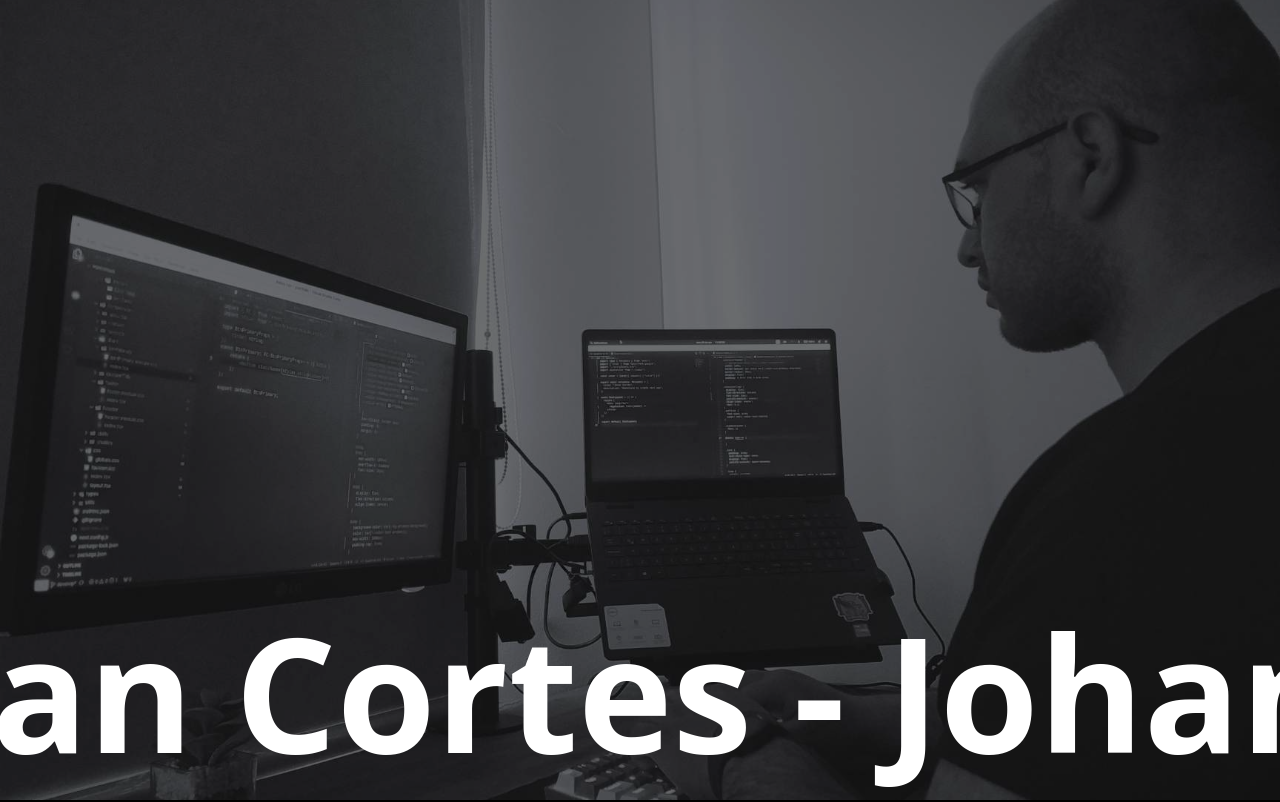
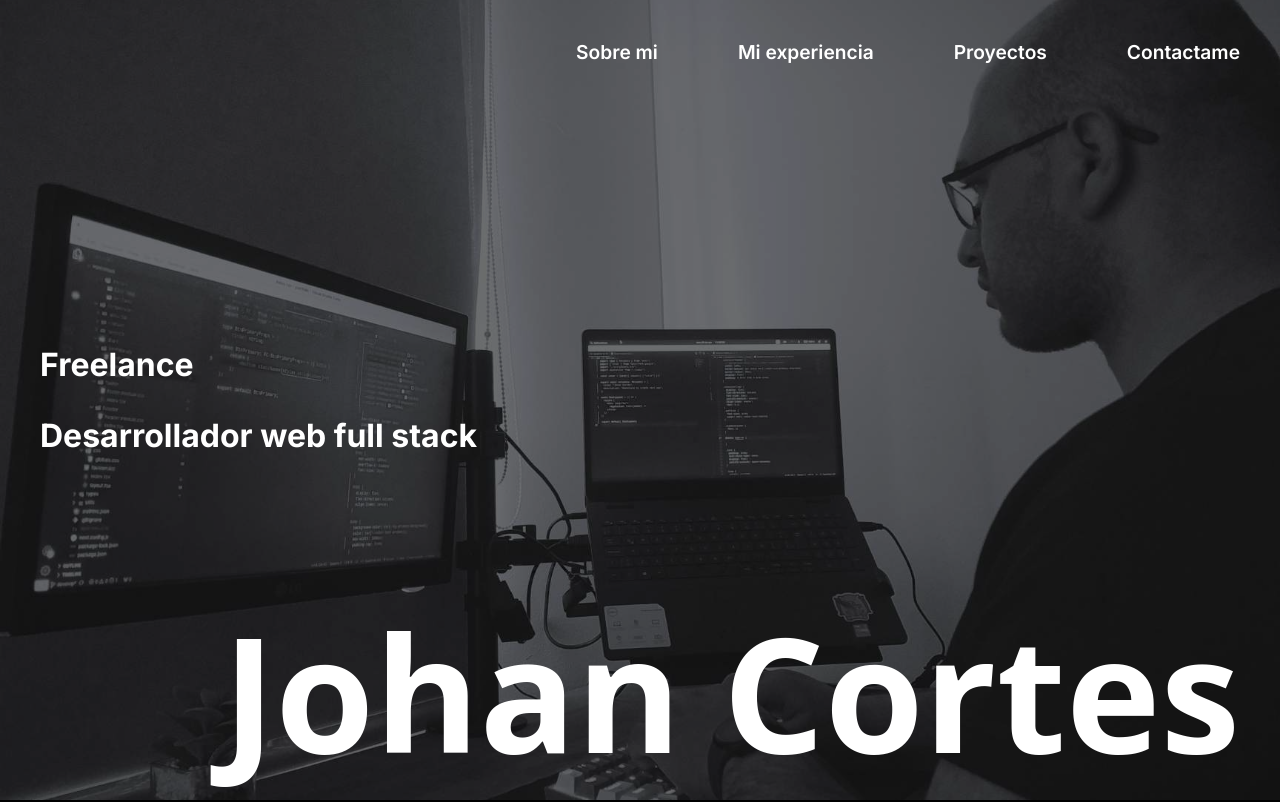
Before and after one commit to jako12287/portfolio, a Next.js app: page /components/aboutMe in a window 1280 px wide. Shown: the top 802 px of the page. Built offline with nearby package versions, Linux system fonts and the light colour scheme.

Commit message:
header ajustments

```diff
--- a/src/app/components/share/header/header.module.css
+++ b/src/app/components/share/header/header.module.css
@@ -2,6 +2,7 @@
   width: 100%;
   height: 100vh;
   position: relative;
+  user-select: none;
 }
 
 .imageHero {
@@ -18,22 +19,59 @@
   background-color: #00000090;
   position: absolute;
   display: flex;
+  flex-direction: column;
 }
 
 .textHero {
   font-size: 10rem;
-  font-family: system-ui, -apple-system, BlinkMacSystemFont, 'Segoe UI', Roboto, Oxygen, Ubuntu, Cantarell, 'Open Sans', 'Helvetica Neue', sans-serif;
-  overflow: visible;
-  white-space: nowrap;
-  animation: textmate 5000s linear infinite;
+  font-family: system-ui, -apple-system, BlinkMacSystemFont, "Segoe UI", Roboto,
+    Oxygen, Ubuntu, Cantarell, "Open Sans", "Helvetica Neue", sans-serif;
+  /* overflow: visible; */
+  /* white-space: nowrap; */
   align-self: flex-end;
+  width: 100%;
+  text-align: end;
+  padding-right: 2.5rem;
 }
 
-@keyframes textmate {
-  from {
-    transform: translateX(0%);
-  }
-  to {
-    transform: translateX(-100%);
-  }
+.infoContainer {
+  flex: 1;
 }
+
+.listMenu {
+  display: flex;
+  gap: 5rem;
+  justify-content: flex-end;
+  text-decoration: none;
+  list-style-type: none;
+  padding-top: 2.5rem;
+  padding-right: 2.5rem;
+  font-weight: 600;
+  font-size: 1.2rem;
+}
+
+.listMenu li {
+  cursor: pointer;
+  transition: color 0.5s ease-in-out;
+}
+
+.listMenu li:hover {
+  color: var(--color-text-third);
+  transition: color 0.5s ease-in-out;
+}
+
+.containerSubtitle {
+  font-size: 2rem;
+  display: flex;
+  flex-direction: column;
+  padding-left: 2.5rem;
+  gap: 2rem;
+}
+
+
+
+.nameContainer {
+  flex: 1;
+  display: flex;
+  align-items: center;
+}
--- a/src/app/components/share/header/index.tsx
+++ b/src/app/components/share/header/index.tsx
@@ -10,55 +10,32 @@ const Header = () => {
         className={styles.imageHero}
       />
       <div className={styles.dataContainer}>
+
+        <div className={styles.infoContainer}>
+        <ul className={styles.listMenu}>
+          <li>Sobre mi</li>
+          <li>Mi experiencia</li>
+          <li>Proyectos</li>
+          <li>Contactame</li>
+        </ul>
+        </div>
+        <div className={styles.containerSubtitle}>
+        <h4>
+          Freelance
+        </h4>
+        <h4>
+          Desarrollador web full stack
+        </h4>
+
+        </div>
+
+        <div className={styles.nameContainer}>
+
         <h1 className={styles.textHero}>
-          {" "}
-          Johan Cortes - Johan Cortes - Johan Cortes - Johan CortesJohan Cortes
-          - Johan Cortes - Johan Cortes - Johan CortesJohan Cortes - Johan
-          Cortes - Johan Cortes - Johan CortesJohan Cortes - Johan Cortes -
-          Johan Cortes - Johan CortesJohan Cortes - Johan Cortes - Johan Cortes
-          - Johan CortesJohan Cortes - Johan Cortes - Johan Cortes - Johan
-          CortesJohan Cortes - Johan Cortes - Johan Cortes - Johan CortesJohan
-          Cortes - Johan Cortes - Johan Cortes - Johan CortesJohan Cortes -
-          Johan Cortes - Johan Cortes - Johan CortesJohan Cortes - Johan Cortes
-          - Johan Cortes - Johan CortesJohan Cortes - Johan Cortes - Johan
-          Cortes - Johan CortesJohan Cortes - Johan Cortes - Johan Cortes -
-          Johan CortesJohan Cortes - Johan Cortes - Johan Cortes - Johan
-          CortesJohan Cortes - Johan Cortes - Johan Cortes - Johan CortesJohan
-          Cortes - Johan Cortes - Johan Cortes - Johan CortesJohan Cortes -
-          Johan Cortes - Johan Cortes - Johan CortesJohan Cortes - Johan Cortes
-          - Johan Cortes - Johan CortesJohan Cortes - Johan Cortes - Johan
-          Cortes - Johan CortesJohan Cortes - Johan Cortes - Johan Cortes -
-          Johan CortesJohan Cortes - Johan Cortes - Johan Cortes - Johan
-          CortesJohan Cortes - Johan Cortes - Johan Cortes - Johan CortesJohan
-          Cortes - Johan Cortes - Johan Cortes - Johan CortesJohan Cortes -
-          Johan Cortes - Johan Cortes - Johan CortesJohan Cortes - Johan Cortes
-          - Johan Cortes - Johan CortesJohan Cortes - Johan Cortes - Johan
-          Cortes - Johan CortesJohan Cortes - Johan Cortes - Johan Cortes -
-          Johan CortesJohan Cortes - Johan Cortes - Johan Cortes - Johan
-          CortesJohan Cortes - Johan Cortes - Johan Cortes - Johan CortesJohan
-          Cortes - Johan Cortes - Johan Cortes - Johan CortesJohan Cortes -
-          Johan Cortes - Johan Cortes - Johan CortesJohan Cortes - Johan Cortes
-          - Johan Cortes - Johan CortesJohan Cortes - Johan Cortes - Johan
-          Cortes - Johan CortesJohan Cortes - Johan Cortes - Johan Cortes -
-          Johan CortesJohan Cortes - Johan Cortes - Johan Cortes - Johan
-          CortesJohan Cortes - Johan Cortes - Johan Cortes - Johan CortesJohan
-          Cortes - Johan Cortes - Johan Cortes - Johan CortesJohan Cortes -
-          Johan Cortes - Johan Cortes - Johan CortesJohan Cortes - Johan Cortes
-          - Johan Cortes - Johan CortesJohan Cortes - Johan Cortes - Johan
-          Cortes - Johan CortesJohan Cortes - Johan Cortes - Johan Cortes -
-          Johan CortesJohan Cortes - Johan Cortes - Johan Cortes - Johan
-          CortesJohan Cortes - Johan Cortes - Johan Cortes - Johan CortesJohan
-          Cortes - Johan Cortes - Johan Cortes - Johan CortesJohan Cortes -
-          Johan Cortes - Johan Cortes - Johan CortesJohan Cortes - Johan Cortes
-          - Johan Cortes - Johan CortesJohan Cortes - Johan Cortes - Johan
-          Cortes - Johan CortesJohan Cortes - Johan Cortes - Johan Cortes -
-          Johan CortesJohan Cortes - Johan Cortes - Johan Cortes - Johan
-          CortesJohan Cortes - Johan Cortes - Johan Cortes - Johan CortesJohan
-          Cortes - Johan Cortes - Johan Cortes - Johan CortesJohan Cortes -
-          Johan Cortes - Johan Cortes - Johan CortesJohan Cortes - Johan Cortes
-          - Johan Cortes - Johan CortesJohan Cortes - Johan Cortes - Johan
-          Cortes - Johan Cortes{" "}
+          Johan Cortes
         </h1>
+        </div>
+
       </div>
     </section>
   );
--- a/src/app/css/globals.css
+++ b/src/app/css/globals.css
@@ -19,9 +19,9 @@
 
 html,
 body {
-  max-width: 100vw;
   overflow-x: hidden;
   font-size: 16px;
+  width: 100vw;
 }
 
 html {
@@ -35,7 +35,7 @@ body {
   color: var(--color-text-primary);
 }
 main {
-  max-width:  3000px;
+  width: 100%;
   /* padding-top: 2rem; */
 }
 
```
